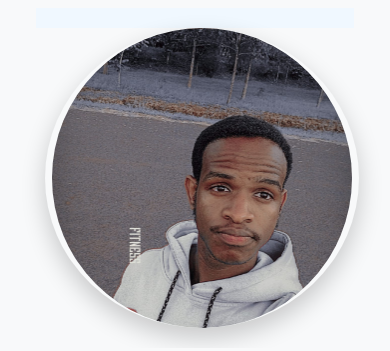
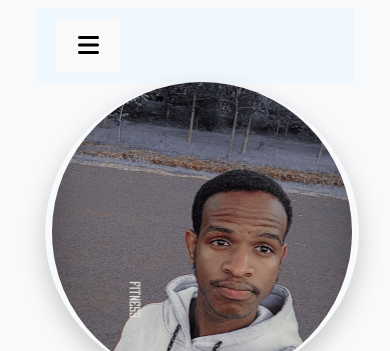
Before and after one commit to karanja-dave/my_portfolio, a plain HTML site: page index.html in a window 390 px wide. Shown: the top 351 px of the page. Drawn offline with Linux system fonts and the light colour scheme.

Commit message:
made nav bar visible on 1024px width

```diff
--- a/style.css
+++ b/style.css
@@ -511,6 +511,10 @@ copyright {
     display: flex;
   }
 
+  .burger{ /*to display nav bar*/
+    display: flex;
+  }
+
   #welcome{
     flex-direction: column-reverse;
     align-items: center;
```
